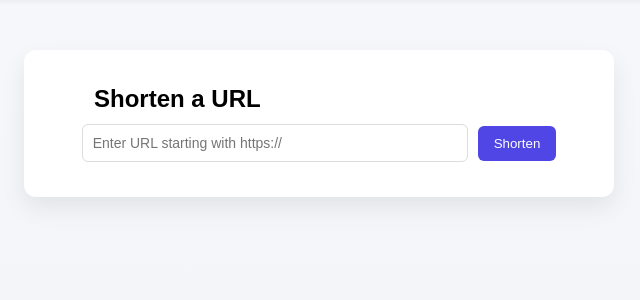
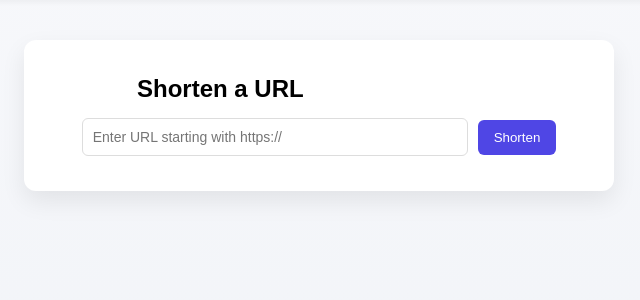
Before and after one commit to resharthy-g/url-shortener, a Flask app: page / in a window 1280 px wide. Shown: the part 53-353 px from the top of the page, without its empty margins (321-961 px from the left). Run offline with Flask 3, Linux system fonts and the light colour scheme.

Commit message:
fix UI spacing

```diff
--- a/static/style.css
+++ b/static/style.css
@@ -41,7 +41,7 @@ body {
 
     width: 520px;
     max-width: 90%;
-    margin: 50px auto;
+    margin: 40px auto;
     background: white;
     padding: 35px;
     border-radius: 12px;
@@ -50,10 +50,9 @@ body {
 }
 
 .container h2 {
+    width: 70%;
+    margin: 0 auto 15px auto;
     text-align: left;
-    margin-bottom: 11px;
-    margin-top: 0;
-    padding-left: 35px;
 }
 
 
```
